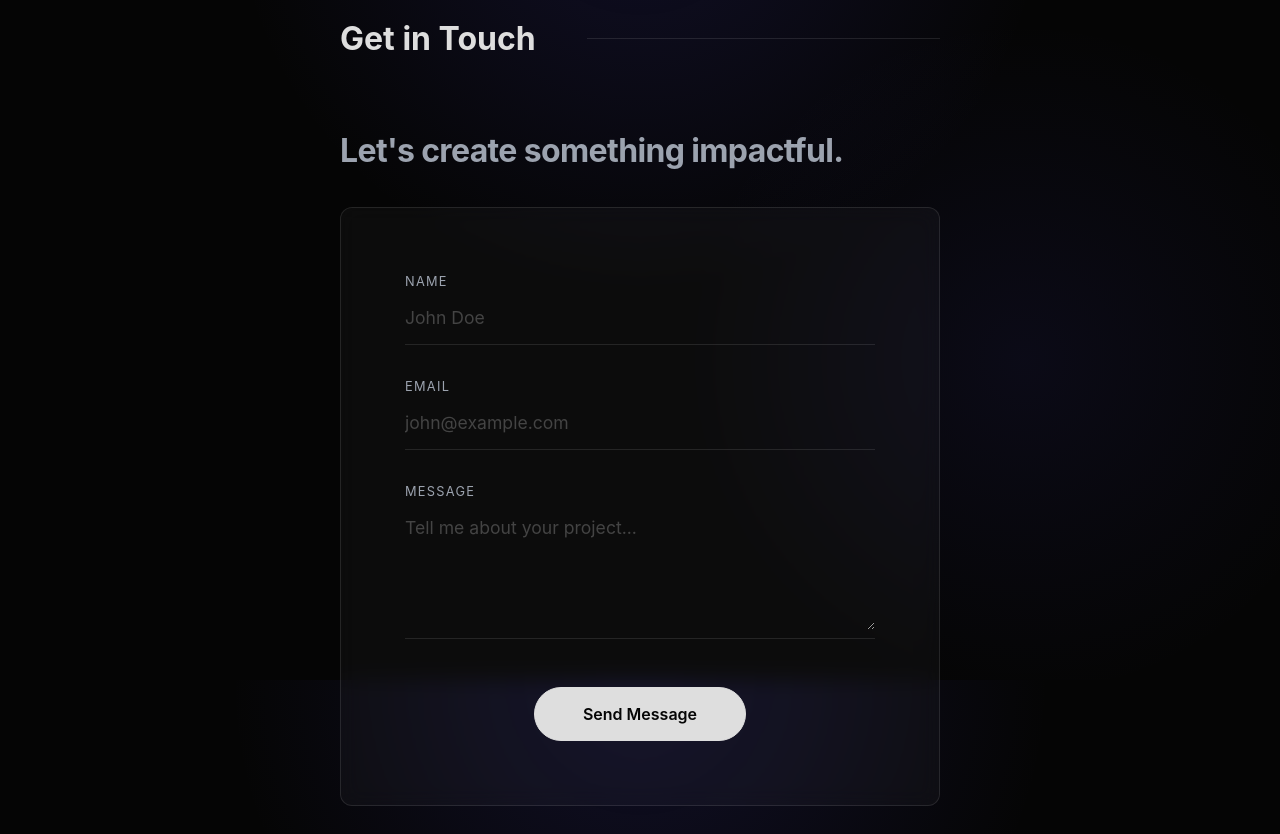
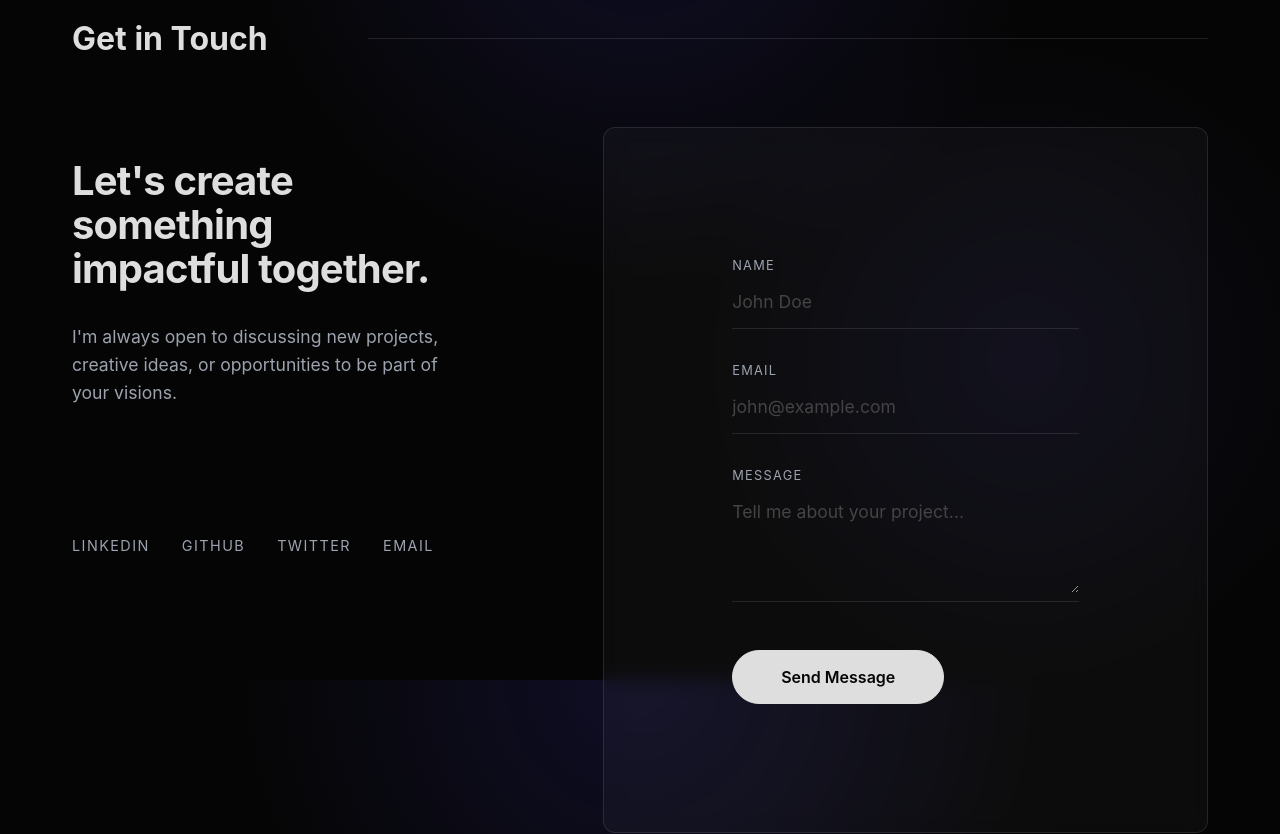
Before and after one commit to aaryan-codes56/portfolio, a React (Vite) app: page / in a window 1280 px wide. Shown: the part 3320-4154 px from the top of the page. Built offline with nearby package versions, Linux system fonts and the light colour scheme.

Commit message:
Refactor: Contact section grid layout

```diff
--- a/src/components/Contact/Contact.css
+++ b/src/components/Contact/Contact.css
@@ -3,28 +3,41 @@
     padding-bottom: var(--spacing-xl);
 }
 
-.contact-content {
-    max-width: 600px;
-    margin: 0 auto;
+
+.contact-layout {
+    display: grid;
+    grid-template-columns: 1fr 1.5fr;
+    gap: var(--spacing-xl);
+    align-items: start;
 }
 
-
+.contact-info {
+    padding-top: var(--spacing-md);
+}
 
 .contact-cta {
-    font-size: 2rem;
+    font-size: 2.5rem;
     font-weight: 700;
-    margin-top: var(--spacing-sm);
+    line-height: 1.1;
+    margin-bottom: var(--spacing-md);
+    color: var(--white);
     letter-spacing: -0.02em;
-    color: var(--white);
+}
+
+.contact-subtext {
+    font-size: 1.1rem;
+    color: var(--gray);
+    margin-bottom: var(--spacing-xl);
+    line-height: 1.6;
+    max-width: 400px;
 }
 
 .contact-form {
     display: flex;
     flex-direction: column;
     gap: var(--spacing-md);
-    margin-bottom: var(--spacing-lg);
     background: var(--glass-bg);
-    padding: var(--spacing-lg);
+    padding: var(--spacing-xl);
     border-radius: var(--border-radius);
     border: 1px solid var(--border-color);
     backdrop-filter: blur(10px);
@@ -66,6 +79,7 @@
     outline: none;
     padding: var(--spacing-xs) 0;
     color: var(--white);
+    resize: vertical;
 }
 
 .form-group input::placeholder,
@@ -80,10 +94,11 @@
     border-radius: 50px;
     font-size: 1rem;
     font-weight: 600;
-    align-self: center;
+    align-self: flex-start;
     margin-top: var(--spacing-sm);
     transition: all var(--transition-fast);
     border: 1px solid var(--white);
+    cursor: pointer;
 }
 
 .submit-btn:hover {
@@ -94,9 +109,8 @@
 
 .social-links {
     display: flex;
-    justify-content: center;
     gap: var(--spacing-md);
-    margin-top: var(--spacing-xl);
+    flex-wrap: wrap;
 }
 
 .social-link {
@@ -105,19 +119,44 @@
     transition: color var(--transition-fast);
     text-transform: uppercase;
     letter-spacing: 0.1em;
+    position: relative;
+}
+
+.social-link::after {
+    content: '';
+    position: absolute;
+    width: 0;
+    height: 1px;
+    bottom: -2px;
+    left: 0;
+    background-color: var(--accent);
+    transition: width var(--transition-fast);
 }
 
 .social-link:hover {
     color: var(--white);
-    text-shadow: 0 0 10px rgba(255, 255, 255, 0.5);
 }
 
-@media (max-width: 768px) {
-    .contact-cta {
-        font-size: 1.5rem;
+.social-link:hover::after {
+    width: 100%;
+}
+
+@media (max-width: 900px) {
+    .contact-layout {
+        grid-template-columns: 1fr;
+        gap: var(--spacing-lg);
     }
 
-    .contact-form {
-        padding: var(--spacing-md);
+    .contact-cta {
+        font-size: 2rem;
+    }
+
+    .contact-subtext {
+        max-width: 100%;
+    }
+
+    .submit-btn {
+        width: 100%;
+        text-align: center;
     }
 }
--- a/src/components/Contact/Contact.jsx
+++ b/src/components/Contact/Contact.jsx
@@ -11,17 +11,30 @@ const Contact = () => {
     return (
         <section className="contact section" id="contact">
             <div className="container">
+                <div className="section-header">
+                    <h2 className="section-title">Get in Touch</h2>
+                </div>
+
                 <motion.div
-                    className="contact-content fit-content"
+                    className="contact-layout"
                     initial={{ opacity: 0, y: 30 }}
                     whileInView={{ opacity: 1, y: 0 }}
                     viewport={{ once: true }}
                     transition={{ duration: 0.8 }}
                 >
-                    <div className="section-header">
-                        <h2 className="section-title">Get in Touch</h2>
+                    <div className="contact-info">
+                        <p className="contact-cta">Let's create something<br />impactful together.</p>
+                        <p className="contact-subtext">
+                            I'm always open to discussing new projects, creative ideas, or opportunities to be part of your visions.
+                        </p>
+
+                        <div className="social-links">
+                            <a href="#" className="social-link">LinkedIn</a>
+                            <a href="#" className="social-link">GitHub</a>
+                            <a href="#" className="social-link">Twitter</a>
+                            <a href="mailto:hello@aaryankrishna.com" className="social-link">Email</a>
+                        </div>
                     </div>
-                    <p className="contact-cta" style={{ marginBottom: '2rem', color: 'var(--gray)' }}>Let's create something impactful.</p>
 
                     <form className="contact-form" onSubmit={(e) => e.preventDefault()}>
                         <div className={`form-group ${focusedInput === 'name' ? 'focused' : ''}`}>
@@ -50,7 +63,7 @@ const Contact = () => {
                             <label htmlFor="message">Message</label>
                             <textarea
                                 id="message"
-                                rows="5"
+                                rows="4"
                                 onFocus={() => handleFocus('message')}
                                 onBlur={handleBlur}
                                 placeholder="Tell me about your project..."
@@ -61,13 +74,6 @@ const Contact = () => {
                             Send Message
                         </button>
                     </form>
-
-                    <div className="social-links">
-                        <a href="#" className="social-link">LinkedIn</a>
-                        <a href="#" className="social-link">GitHub</a>
-                        <a href="#" className="social-link">Twitter</a>
-                        <a href="mailto:hello@aaryankrishna.com" className="social-link">Email</a>
-                    </div>
                 </motion.div>
             </div>
         </section>
```
